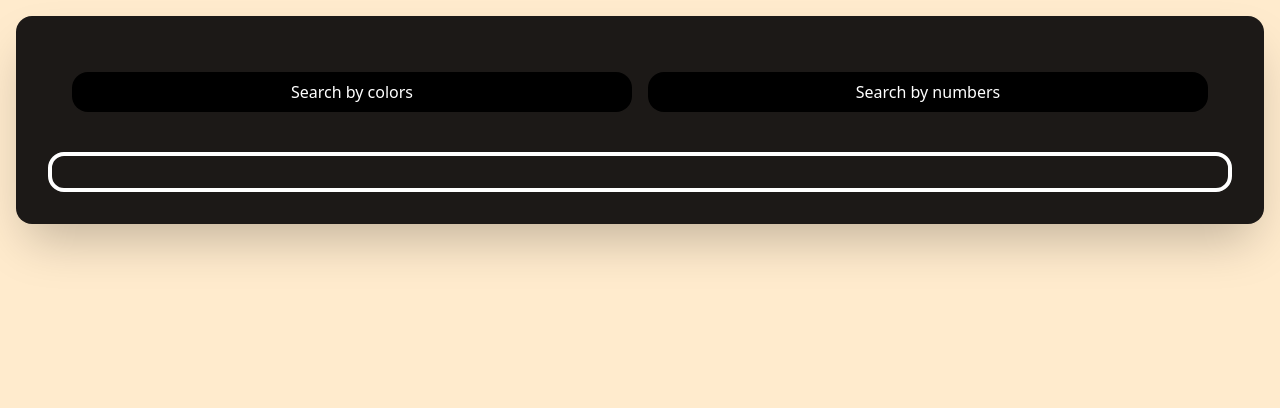
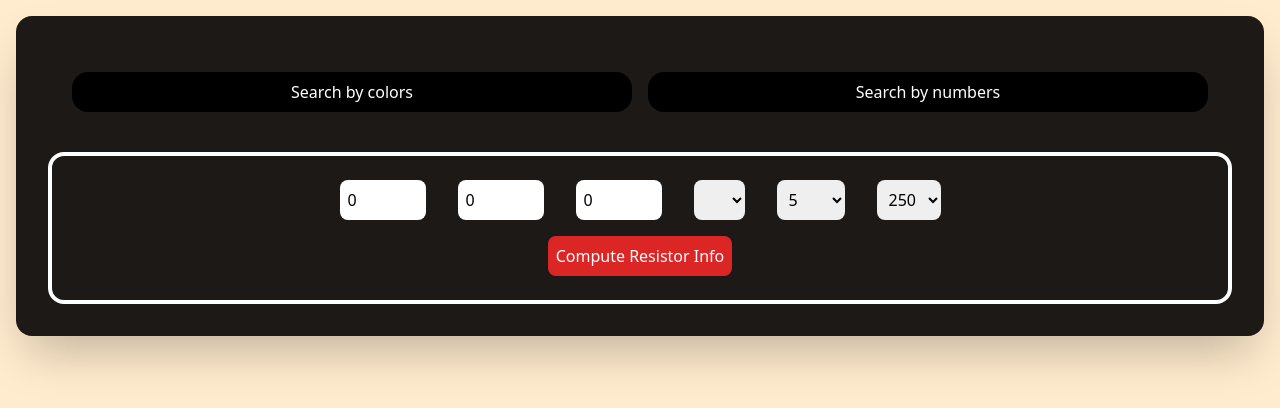
Before and after one commit to margongora/resistor-id, a React (Vite) app: page / in a window 1280 px wide. Both pictures are taken after a click on the item "Search by numbers". Shown: the top 408 px of the page. Built offline with nearby package versions, Linux system fonts and the light colour scheme.

Commit message:
Added NumberForm styling and inputs

```diff
--- a/src/components/NumberForm.tsx
+++ b/src/components/NumberForm.tsx
@@ -1,7 +1,133 @@
+import { useForm } from "@tanstack/react-form";
+import { availableColors } from "../lib/types";
+
 const NumberForm = () => {
-    return (
-        <></>
-    )
+  const form = useForm({
+    defaultValues: {
+      hundreds: 0,
+      tens: 0,
+      ones: 0,
+      prefix: '',
+      tolerance: 5,
+      temp: 250
+    },
+    onSubmit({ value }) {
+      console.log(value)
+
+      // TODO: handle 4-color case
+      // TODO: handle 5-color case
+      // TODO: handle 6-color case
+    }
+  })
+
+  return (
+    <>
+      <form
+        onSubmit={(e) => {
+          e.preventDefault();
+          e.stopPropagation();
+          form.handleSubmit();
+        }}
+      >
+        <div className='flex flex-row flex-wrap justify-center text-black gap-4'>
+          <form.Field
+            name='hundreds'
+            children={(field) => (
+              <input
+                className='rounded-lg m-2 p-2'
+                name={field.name}
+                id={field.name}
+                value={field.state.value}
+                type='number'
+                onChange={(e) => field.handleChange(parseInt(e.target.value))}
+                min={0}
+                max={9}
+              />
+            )}
+          />
+          <form.Field
+            name='tens'
+            children={(field) => (
+              <input
+                className='rounded-lg m-2 p-2'
+                name={field.name}
+                id={field.name}
+                value={field.state.value}
+                type='number'
+                onChange={(e) => field.handleChange(parseInt(e.target.value))}
+                min={0}
+                max={9}
+              />
+            )}
+          />
+          <form.Field
+            name='ones'
+            children={(field) => (
+              <input
+                className='rounded-lg m-2 p-2'
+                name={field.name}
+                id={field.name}
+                value={field.state.value}
+                type='number'
+                onChange={(e) => field.handleChange(parseInt(e.target.value))}
+                min={0}
+                max={9}
+              />
+            )}
+          />
+          <form.Field
+            name='prefix'
+            children={(field) => (
+              <select
+                className='rounded-lg m-2 p-2'
+                name={field.name}
+                id={field.name}
+                value={field.state.value}
+                onChange={(e) => field.handleChange(e.target.value)}
+              >
+                <option value=''></option>
+                <option value='k'>k</option>
+                <option value='M'>M</option>
+              </select>
+            )}
+          />
+          <form.Field
+            name='tolerance'
+            children={(field) => (
+              <select
+                className='rounded-lg m-2 p-2'
+                name={field.name}
+                id={field.name}
+                value={field.state.value}
+                onChange={(e) => field.handleChange(parseInt(e.target.value))}
+              >
+                {availableColors.filter(color => color.tolerance !== null).map((color, index) => (
+                  <option key={index} value={color.tolerance!}>{color.tolerance!}</option>
+                ))}
+              </select>
+            )}
+          />
+          <form.Field
+            name='temp'
+            children={(field) => (
+              <select
+                className='rounded-lg m-2 p-2'
+                name={field.name}
+                id={field.name}
+                value={field.state.value}
+                onChange={(e) => field.handleChange(parseInt(e.target.value))}
+              >
+                {availableColors.filter(color => color.temp_coeff !== null).map((color, index) => (
+                  <option key={index} value={color.temp_coeff!}>{color.temp_coeff!}</option>
+                ))}
+              </select>
+            )}
+          />
+        </div>
+        <button className='bg-red-600 m-2 p-2 rounded-lg hover:bg-red-700' type='submit' value='Submit'>Compute Resistor Info</button>
+      </form>
+    </>
+  )
 }
 
 export default NumberForm;
--- a/src/components/ResistorFormTabs.tsx
+++ b/src/components/ResistorFormTabs.tsx
@@ -14,7 +14,7 @@ const ResistorFormTabs = () => {
         {forms.map((_, index) => {
           return (
             <li
-              className='m-2 basis-1/3 py-2 bg-stone-950 hover:bg-stone-500 rounded-2xl hover:cursor-pointer'
+              className='m-2 basis-1/3 py-2 rounded-2xl hover:cursor-pointer'
               key={index + 4}
               onClick={() => setActiveTab(index)}
               onMouseEnter={() => setHover(
```
Also changed, not shown: src/components/FiveBandForm.tsx (indentation only), src/components/SixBandForm.tsx (indentation only).
